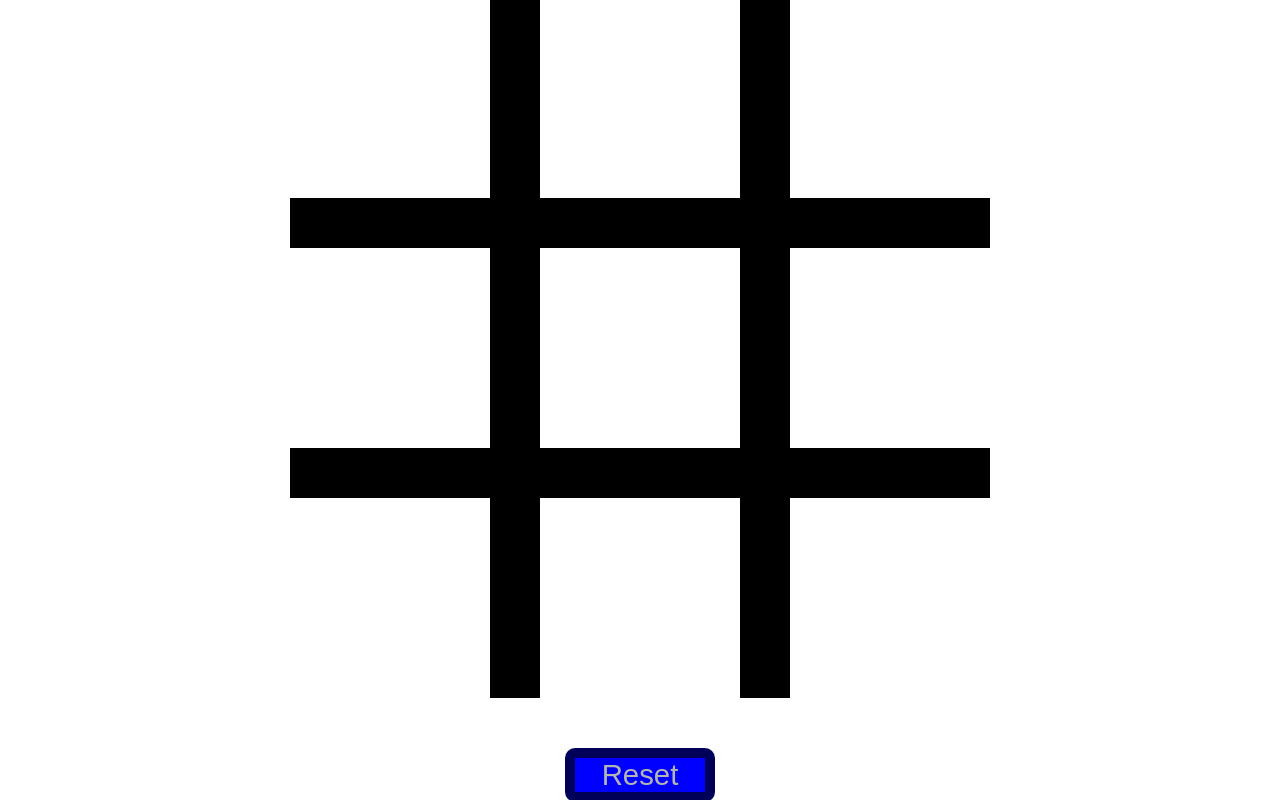
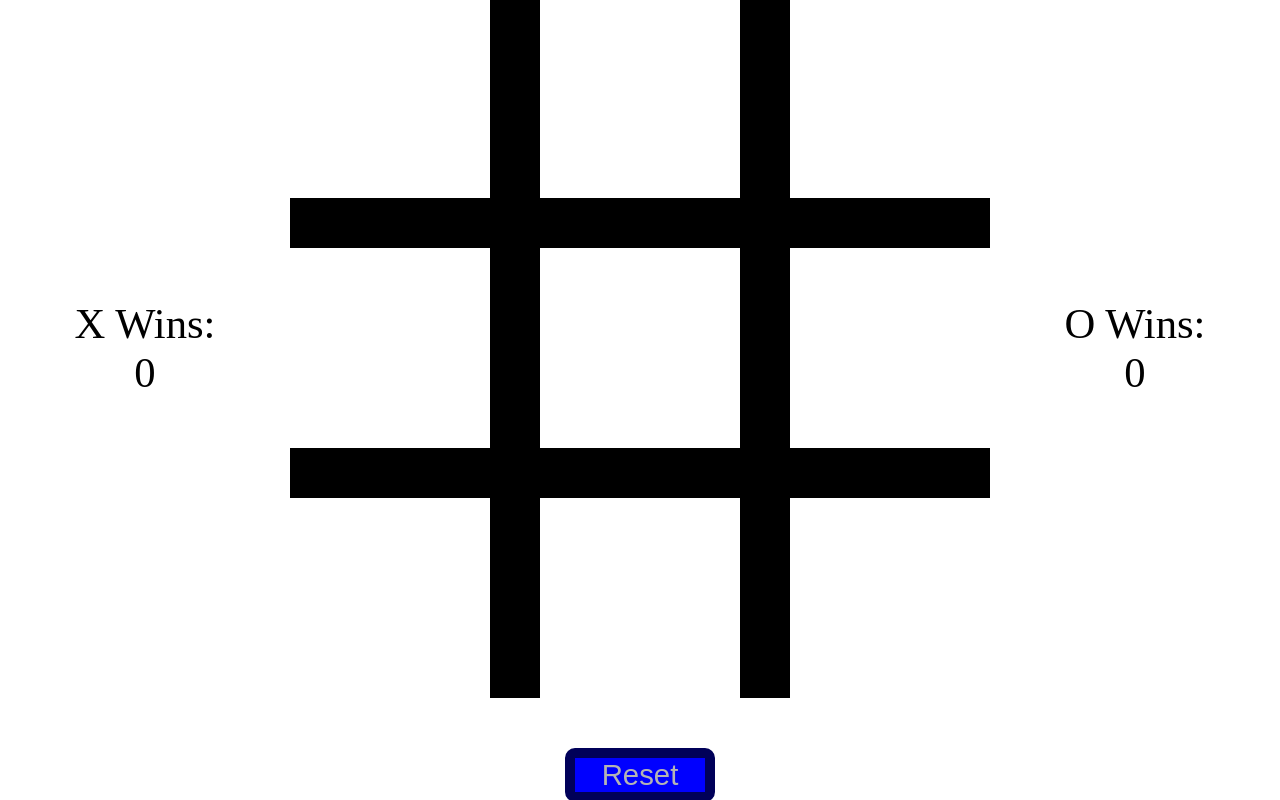
Before and after one commit to A-A-Tel/TicTacToe-Web, a plain HTML site: page index.html in a window 1280 px wide. Drawn offline with Linux system fonts and the light colour scheme.

Commit message:
Fully done

```diff
--- a/css/style.css
+++ b/css/style.css
@@ -1,6 +1,7 @@
 * {
     margin: 0;
     padding: 0;
+    color: #000;
 }
 
 body {
@@ -76,6 +77,7 @@ button {
     width: 700px;
     height: 700px;
     background: #000;
+
 }
 
 .reset {
@@ -93,3 +95,15 @@ button {
 .green {
     background: #5ba65b;
 }
+
+.counter {
+    font-size: 32pt;
+    margin: auto;
+    text-align: center;
+}
+
+.row {
+    display: flex;
+    flex-direction: row;
+    width: 100%;
+}
--- a/index.html
+++ b/index.html
@@ -8,6 +8,12 @@
 </head>
 <body>
 <div class="flex">
+    <div class="row">
+        <div class="counter">
+            <span>X Wins:</span>
+            <br>
+            <span id="xcount">0</span>
+        </div>
         <div class="grid">
             <button onclick="ticPosition(this)" id="0" class="empty"></button>
             <button onclick="ticPosition(this)" id="1" class="empty"></button>
@@ -19,6 +25,12 @@
             <button onclick="ticPosition(this)" id="7" class="empty"></button>
             <button onclick="ticPosition(this)" id="8" class="empty"></button>
         </div>
+        <div class="counter">
+            <span>O Wins:</span>
+            <br>
+            <span id="ocount">0</span>
+        </div>
+    </div>
     <button onclick="reset()" class="reset">Reset</button>
 </div>
 <script src="./js/main.js"></script>
--- a/js/main.js
+++ b/js/main.js
@@ -1,7 +1,10 @@
 let turnX = true;
-let positions = ["0", "1", "2", "3", "4", "5", "6", "7", "8"];
 let playing = true;
 
+let xWins = 0;
+let oWins = 0;
+
+let positions = ["0", "1", "2", "3", "4", "5", "6", "7", "8"];
 const winCombos = [
     ["0", "1", "2"],
     ["3", "4", "5"],
@@ -27,9 +30,13 @@ function ticPosition(button) {
         if (winCheck()) {
             if (turnX) {
                 playing = false;
+                xWins++;
+                document.getElementById("xcount").textContent = xWins.toString();
                 console.log("Player X won");
             } else {
                 playing = false;
+                oWins++;
+                document.getElementById("ocount").textContent = oWins.toString();
                 console.log("Player O won");
             }
         }
```
Lines whose indentation alone changed are shown as unchanged.
